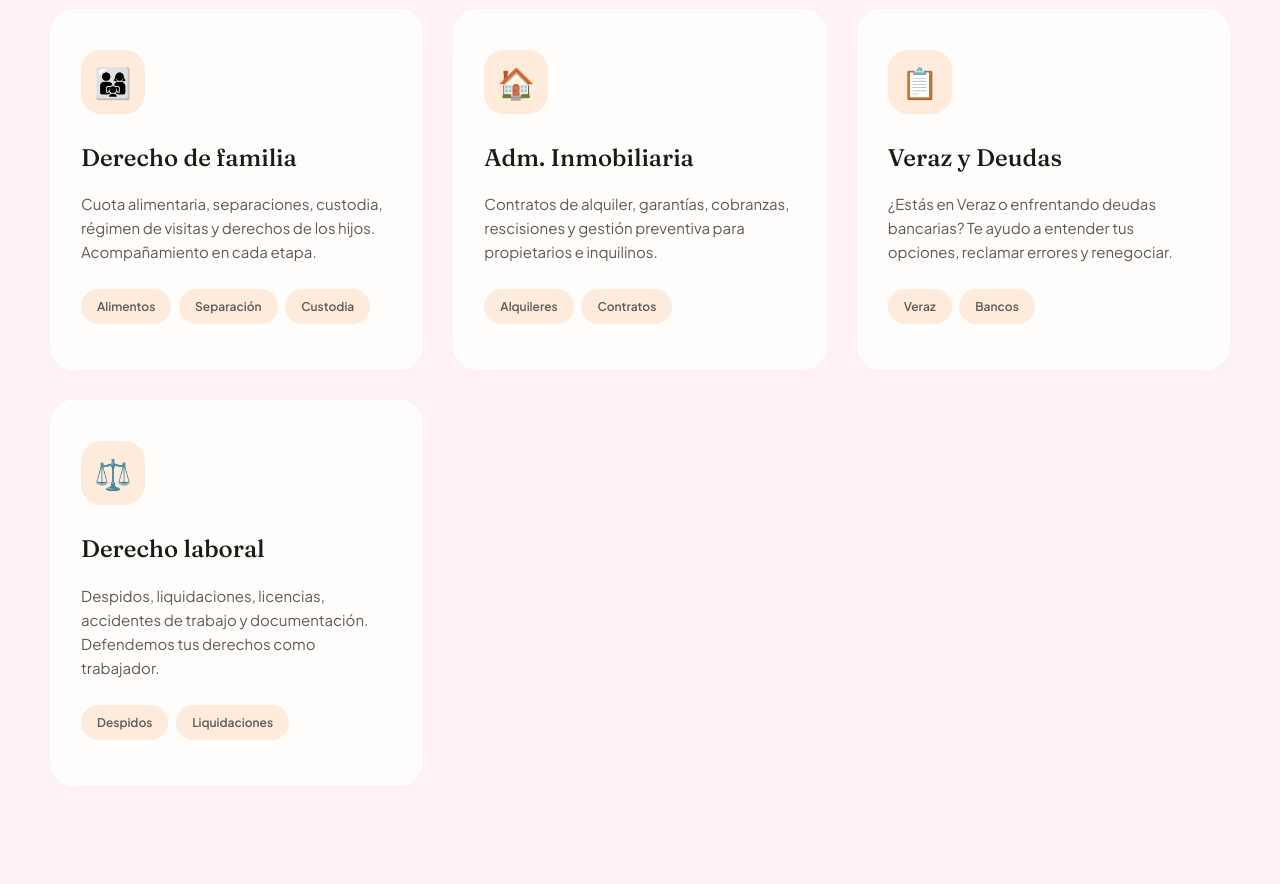
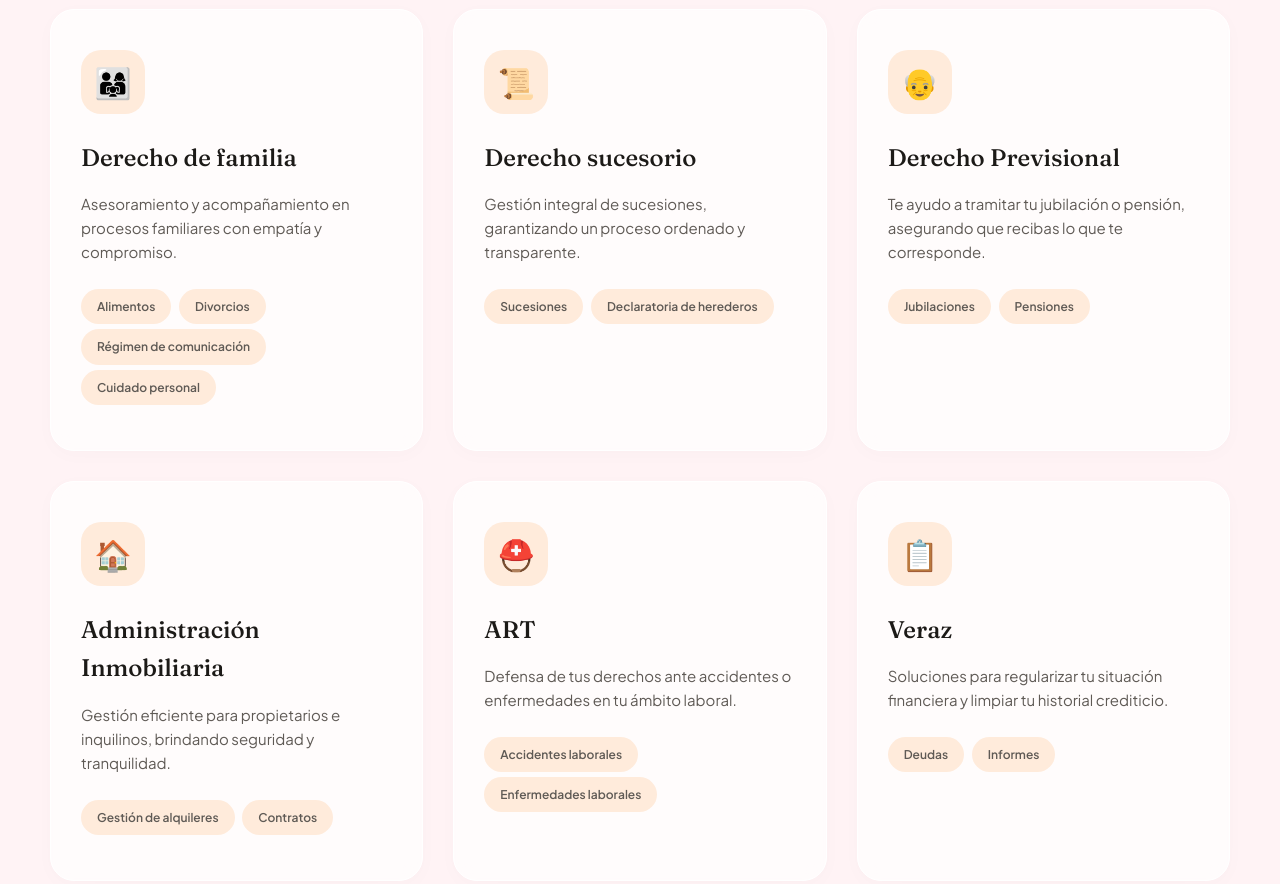
Before and after one commit to oarios-coder/Zaira_web, a plain HTML site: page index.html in a window 1280 px wide. Shown: the part 1220-2104 px from the top of the page. Drawn offline with nearby package versions, Linux system fonts and the light colour scheme.

Commit message:
actualizacion

```diff
--- a/index.html
+++ b/index.html
@@ -828,41 +828,62 @@
                 <div class="service-card" data-aos="fade-up" data-aos-delay="100">
                     <div class="service-icon">👨‍👩‍👧</div>
                     <h3 class="service-title">Derecho de familia</h3>
-                    <p class="service-desc">Cuota alimentaria, separaciones, custodia, régimen de visitas y derechos de los hijos. Acompañamiento en cada etapa.</p>
+                    <p class="service-desc">Asesoramiento y acompañamiento en procesos familiares con empatía y compromiso.</p>
                     <div class="service-tags">
                         <span class="stag">Alimentos</span>
-                        <span class="stag">Separación</span>
-                        <span class="stag">Custodia</span>
+                        <span class="stag">Divorcios</span>
+                        <span class="stag">Régimen de comunicación</span>
+                        <span class="stag">Cuidado personal</span>
                     </div>
                 </div>
 
                 <div class="service-card" data-aos="fade-up" data-aos-delay="200">
+                    <div class="service-icon">📜</div>
+                    <h3 class="service-title">Derecho sucesorio</h3>
+                    <p class="service-desc">Gestión integral de sucesiones, garantizando un proceso ordenado y transparente.</p>
+                    <div class="service-tags">
+                        <span class="stag">Sucesiones</span>
+                        <span class="stag">Declaratoria de herederos</span>
+                    </div>
+                </div>
+
+                <div class="service-card" data-aos="fade-up" data-aos-delay="300">
+                    <div class="service-icon">👴</div>
+                    <h3 class="service-title">Derecho Previsional</h3>
+                    <p class="service-desc">Te ayudo a tramitar tu jubilación o pensión, asegurando que recibas lo que te corresponde.</p>
+                    <div class="service-tags">
+                        <span class="stag">Jubilaciones</span>
+                        <span class="stag">Pensiones</span>
+                    </div>
+                </div>
+
+                <div class="service-card" data-aos="fade-up" data-aos-delay="400">
                     <div class="service-icon">🏠</div>
-                    <h3 class="service-title">Adm. Inmobiliaria</h3>
-                    <p class="service-desc">Contratos de alquiler, garantías, cobranzas, rescisiones y gestión preventiva para propietarios e inquilinos.</p>
+                    <h3 class="service-title">Administración Inmobiliaria</h3>
+                    <p class="service-desc">Gestión eficiente para propietarios e inquilinos, brindando seguridad y tranquilidad.</p>
                     <div class="service-tags">
-                        <span class="stag">Alquileres</span>
+                        <span class="stag">Gestión de alquileres</span>
                         <span class="stag">Contratos</span>
                     </div>
                 </div>
 
-                <div class="service-card" data-aos="fade-up" data-aos-delay="300">
-                    <div class="service-icon">📋</div>
-                    <h3 class="service-title">Veraz y Deudas</h3>
-                    <p class="service-desc">¿Estás en Veraz o enfrentando deudas bancarias? Te ayudo a entender tus opciones, reclamar errores y renegociar.</p>
+                <div class="service-card" data-aos="fade-up" data-aos-delay="500">
+                    <div class="service-icon">⛑️</div>
+                    <h3 class="service-title">ART</h3>
+                    <p class="service-desc">Defensa de tus derechos ante accidentes o enfermedades en tu ámbito laboral.</p>
                     <div class="service-tags">
-                        <span class="stag">Veraz</span>
-                        <span class="stag">Bancos</span>
+                        <span class="stag">Accidentes laborales</span>
+                        <span class="stag">Enfermedades laborales</span>
                     </div>
                 </div>
 
-                <div class="service-card" data-aos="fade-up" data-aos-delay="400">
-                    <div class="service-icon">⚖️</div>
-                    <h3 class="service-title">Derecho laboral</h3>
-                    <p class="service-desc">Despidos, liquidaciones, licencias, accidentes de trabajo y documentación. Defendemos tus derechos como trabajador.</p>
+                <div class="service-card" data-aos="fade-up" data-aos-delay="600">
+                    <div class="service-icon">📋</div>
+                    <h3 class="service-title">Veraz</h3>
+                    <p class="service-desc">Soluciones para regularizar tu situación financiera y limpiar tu historial crediticio.</p>
                     <div class="service-tags">
-                        <span class="stag">Despidos</span>
-                        <span class="stag">Liquidaciones</span>
+                        <span class="stag">Deudas</span>
+                        <span class="stag">Informes</span>
                     </div>
                 </div>
             </div>
@@ -882,7 +903,7 @@
                 <div data-aos="fade-left" data-aos-duration="1000">
                     <div class="section-tag">Sobre mí</div>
                     <h2 class="section-title">Abogada con raíces en Pico Truncado</h2>
-                    <p class="section-desc">Soy Zaira Belén Igarzabal, abogada independiente. Mi enfoque es simple: explicar el derecho en lenguaje claro y buscar la solución más práctica y humana.</p>
+                    <p class="section-desc">Abogada y auxiliar inmobiliario con formación en escribanía. Me especializo en derecho previsional, derecho de familia, derecho sucesorio, ART. Asimismo brindo asesoramiento en veraz y gestión de alquileres. Trabajo de manera independiente acompañando en cada caso con compromiso, responsabilidad y cercanía.</p>
 
                     <div class="tray-item">
                         <div class="tray-dot">🎓</div>
@@ -915,7 +936,7 @@
                 <div class="met-card" data-aos="fade-up" data-aos-delay="100">
                     <div class="met-num">01</div>
                     <h3 class="service-title">Primera consulta</h3>
-                    <p class="service-desc">Escucho y evalúo tu caso detalladamente por WhatsApp o presencial.</p>
+                    <p class="service-desc">Escucho y evalúo tu caso detalladamente online y presencial.</p>
                 </div>
                 <div class="met-card" data-aos="fade-up" data-aos-delay="200">
                     <div class="met-num">02</div>
@@ -978,10 +999,12 @@
                         <label class="form-label">Tema de consulta</label>
                         <select id="w_tema" class="form-select">
                             <option value="">Seleccioná un área...</option>
-                            <option>Familia / Alimentos</option>
-                            <option>Alquileres / Contratos</option>
-                            <option>Veraz / Deudas</option>
-                            <option>Laboral / Despidos</option>
+                            <option>Derecho de familia</option>
+                            <option>Derecho sucesorio</option>
+                            <option>Derecho Previsional</option>
+                            <option>Administración Inmobiliaria</option>
+                            <option>ART</option>
+                            <option>Veraz</option>
                         </select>
                     </div>
                     <div class="form-group">
```
